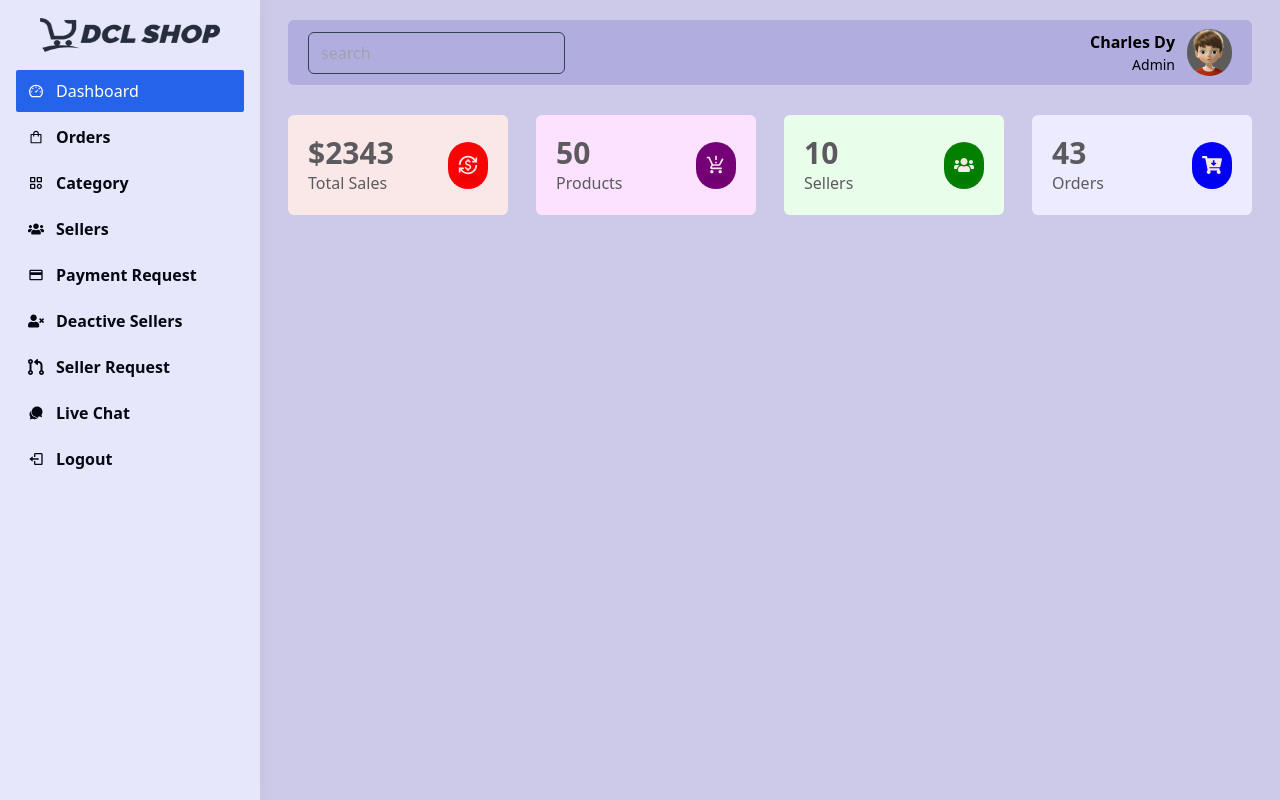
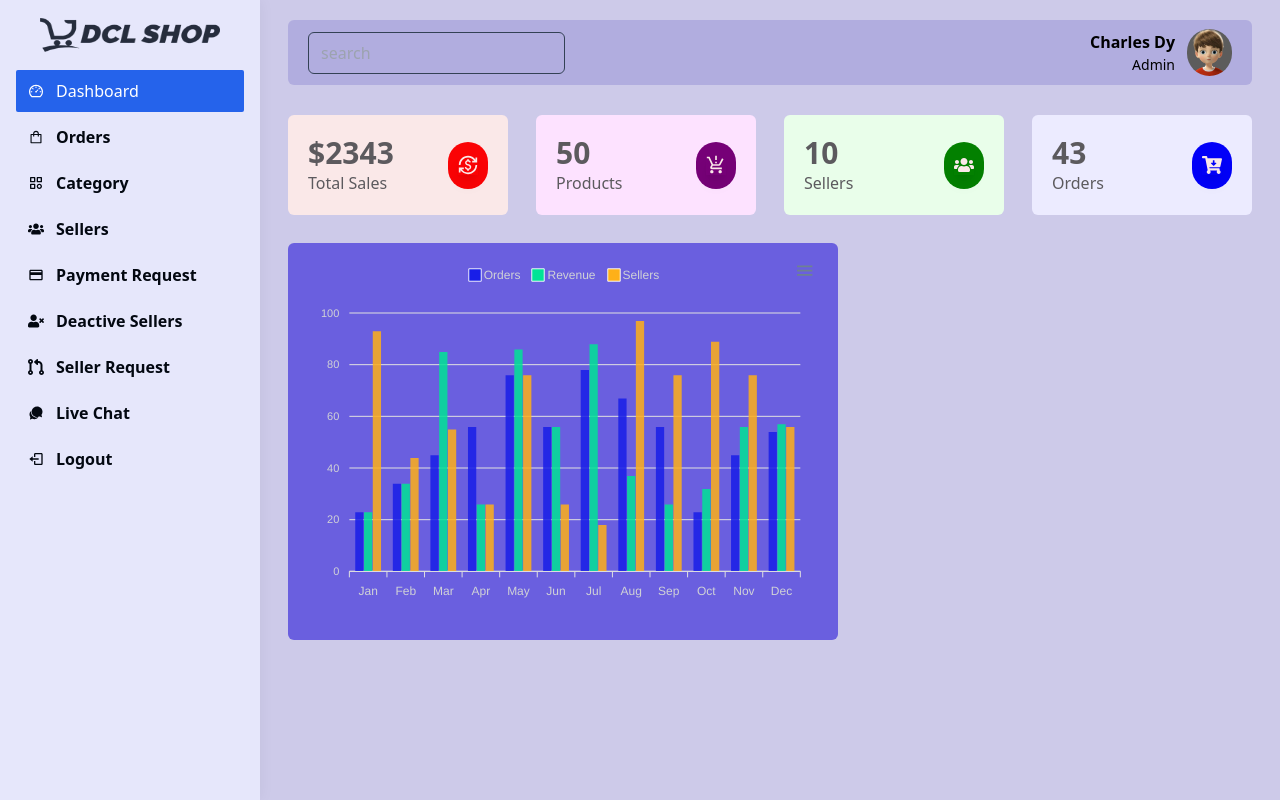
Before and after one commit to charleslinzon/dclshop, a React (Create React App) app in the folder dashboard/: page /admin/dashboard in a window 1280 px wide. Built offline with nearby package versions, Linux system fonts and the light colour scheme.

Commit message:
Manage Project Dashboard Design - Part 2

```diff
--- a/dashboard/src/views/admin/AdminDashboard.jsx
+++ b/dashboard/src/views/admin/AdminDashboard.jsx
@@ -3,8 +3,54 @@ import { MdCurrencyExchange } from "react-icons/md";
 import { MdProductionQuantityLimits } from "react-icons/md";
 import { FaUsers } from "react-icons/fa";
 import { FaCartArrowDown } from "react-icons/fa";
+import Chart from 'react-apexcharts'
 
 const AdminDashboard = () => {
+
+    const state = {
+        series : [
+            {
+                name : "Orders",
+                data : [23,34,45,56,76,56,78,67,56,23,45,54]
+            },
+            {
+                name : "Revenue",
+                data : [23,34,85,26,86,56,88,37,26,32,56,57]
+            },
+            {
+                name : "Sellers",
+                data : [93,44,55,26,76,26,18,97,76,89,76,56]
+            },
+        ],
+        options : {
+            colors : ['#181ee8', '#00e396', '#feb019'],
+            plotOptions : {
+                radius : 30
+            },
+            chart : {
+                background : 'transparent',
+                foreColor : '#d0d2d6'
+            },
+            dataLabels : {
+                enabled : false
+            },
+            stroke : {
+                show : true,
+                curve : ['smooth','straight','stepline'],
+                lineCap : 'butt',
+                colors : '#f0f0f0',
+                width : .5,
+                dashArray : 0
+            },
+            xaxis : {
+                categories : ['Jan','Feb','Mar','Apr','May','Jun','Jul','Aug','Sep','Oct','Nov','Dec' ]
+            },
+            legend : {
+                position : 'top'
+            }
+        }
+    }
+
     return (
         <div className='px-2 md:px-7 py-5 '>
             <div className='w-full grid grid-cols-1 sm:grid-cols-2 md:grid-cols-2 lg:grid-cols-4 gap-7' >
@@ -49,6 +95,17 @@ const AdminDashboard = () => {
                     </div>
                 </div>
             </div>
+
+            <div className='w-full flex flex-wrap mt-7' >
+                <div className='w-full lg:w-7/12 lg:pr-3'>
+                    <div className='w-full bg-[#6a5fdf] p-4 rounded-md'>
+                        <Chart options={state.options} series={state.series} type='bar' height={350} />
+                    </div>
+
+                </div>
+
+            </div>
+
         </div>
     );
 };
```
